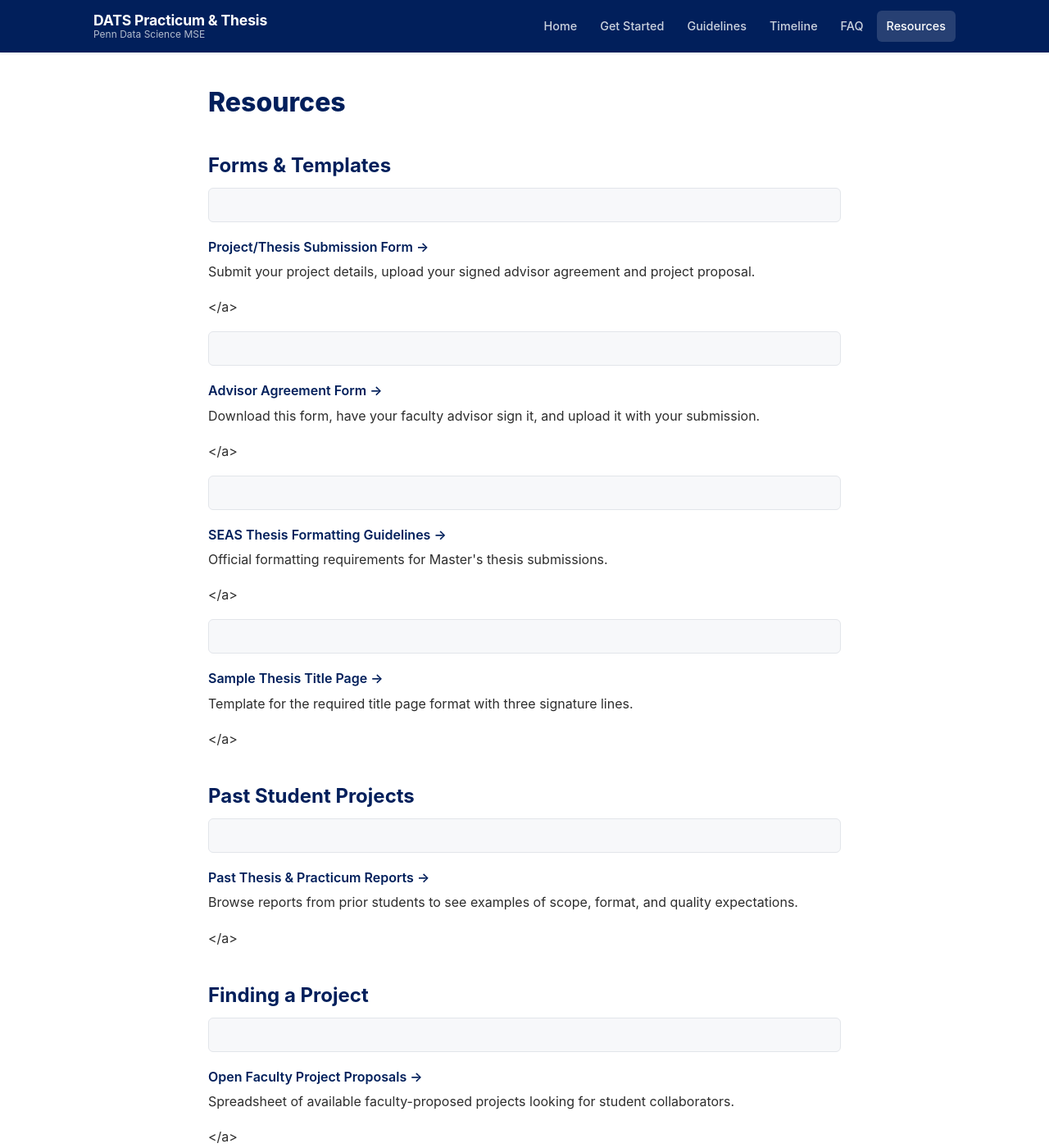
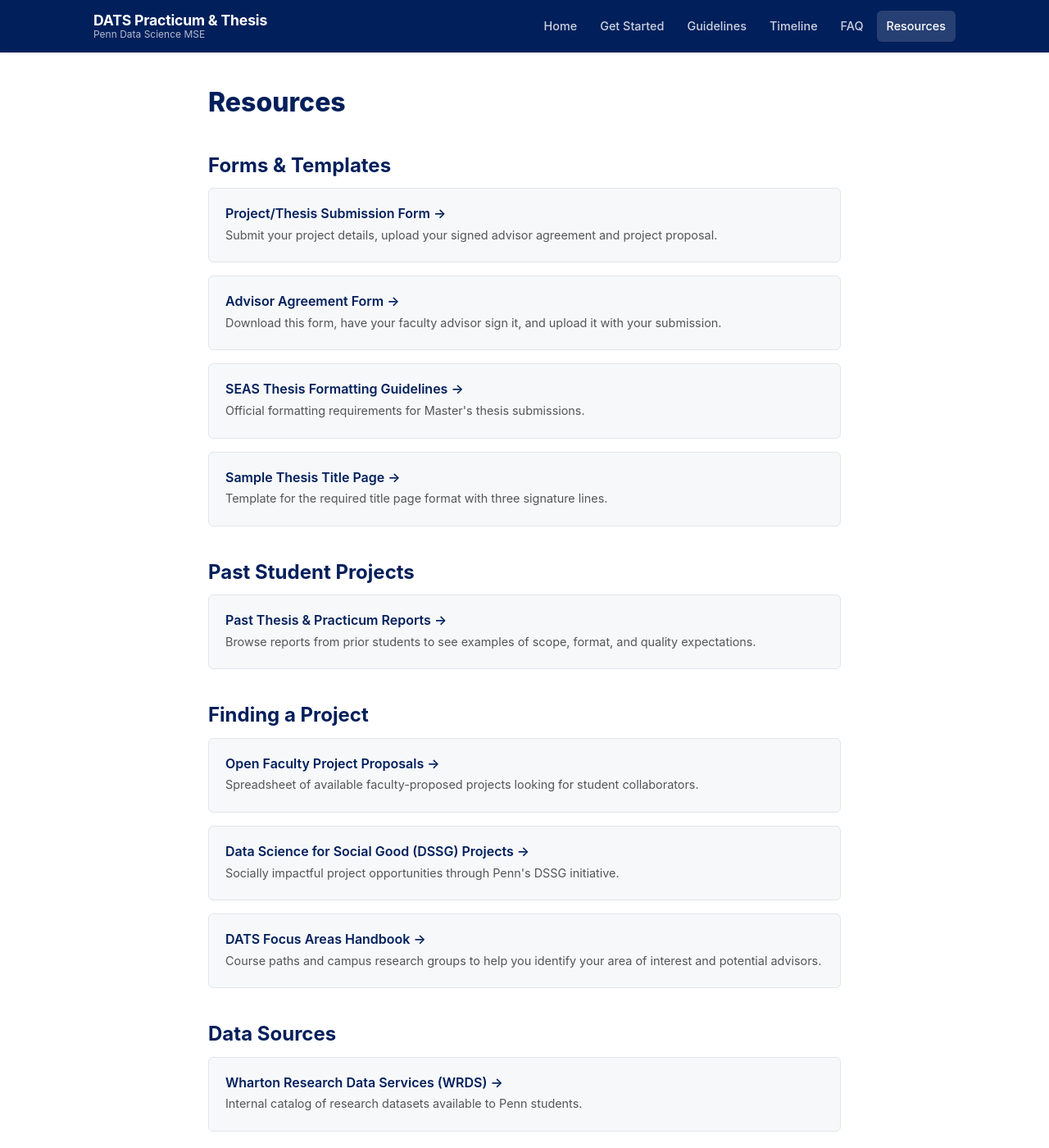
Before and after one commit to chandrasg/dats-projects, a Jekyll site: the page built from pages/resources.md, in a window 1280 px wide and 1400 px high. Shown: the whole window at 82% size. Built offline with Jekyll 4.4.1, drawn with Linux system fonts in a browser that asks for light colours.

Commit message:
Fix resource cards not rendering; remove timeline update note
Switch resource-card from <a> block containers to <div> wrappers with
<a> on the title only — fixes kramdown dropping inner content. Also
applied same fix to home page quick links.

Co-Authored-By: Claude Sonnet 4.6 <noreply@anthropic.com>

```diff
--- a/pages/resources.md
+++ b/pages/resources.md
@@ -8,60 +8,60 @@ permalink: /resources/
 
 ## Forms & Templates
 
-<a href="https://forms.gle/fYeA2nXtkgzqLpio6" target="_blank" class="resource-card">
-<h4>Project/Thesis Submission Form &rarr;</h4>
+<div class="resource-card">
+<h4><a href="https://forms.gle/fYeA2nXtkgzqLpio6" target="_blank">Project/Thesis Submission Form &rarr;</a></h4>
 <p>Submit your project details, upload your signed advisor agreement and project proposal.</p>
-</a>
+</div>
 
-<a href="https://drive.google.com/file/d/19d3zkQQ5TE014Onx_T0yOSQOgVGeGfKO/view" target="_blank" class="resource-card">
-<h4>Advisor Agreement Form &rarr;</h4>
+<div class="resource-card">
+<h4><a href="https://drive.google.com/file/d/19d3zkQQ5TE014Onx_T0yOSQOgVGeGfKO/view" target="_blank">Advisor Agreement Form &rarr;</a></h4>
 <p>Download this form, have your faculty advisor sign it, and upload it with your submission.</p>
-</a>
+</div>
 
-<a href="https://grad.seas.upenn.edu/student-handbook/masters-thesis/" target="_blank" class="resource-card">
-<h4>SEAS Thesis Formatting Guidelines &rarr;</h4>
+<div class="resource-card">
+<h4><a href="https://grad.seas.upenn.edu/student-handbook/masters-thesis/" target="_blank">SEAS Thesis Formatting Guidelines &rarr;</a></h4>
 <p>Official formatting requirements for Master's thesis submissions.</p>
-</a>
+</div>
 
-<a href="https://grad.seas.upenn.edu/wp-content/uploads/2018/09/MS-sample-thesis-title-picture.pdf" target="_blank" class="resource-card">
-<h4>Sample Thesis Title Page &rarr;</h4>
+<div class="resource-card">
+<h4><a href="https://grad.seas.upenn.edu/wp-content/uploads/2018/09/MS-sample-thesis-title-picture.pdf" target="_blank">Sample Thesis Title Page &rarr;</a></h4>
 <p>Template for the required title page format with three signature lines.</p>
-</a>
+</div>
 
 ## Past Student Projects
 
-<a href="https://drive.google.com/drive/folders/1oI7SmkmHA-2rU8pwdR9kUVLuF9Gw7YA-?usp=sharing" target="_blank" class="resource-card">
-<h4>Past Thesis & Practicum Reports &rarr;</h4>
+<div class="resource-card">
+<h4><a href="https://drive.google.com/drive/folders/1oI7SmkmHA-2rU8pwdR9kUVLuF9Gw7YA-?usp=sharing" target="_blank">Past Thesis &amp; Practicum Reports &rarr;</a></h4>
 <p>Browse reports from prior students to see examples of scope, format, and quality expectations.</p>
-</a>
+</div>
 
 ## Finding a Project
 
-<a href="https://docs.google.com/spreadsheets/d/107e4yWSrEaQU-o6RT7d5ViJ0CDuooiqdseBnipasQ3g/edit" target="_blank" class="resource-card">
-<h4>Open Faculty Project Proposals &rarr;</h4>
+<div class="resource-card">
+<h4><a href="https://docs.google.com/spreadsheets/d/107e4yWSrEaQU-o6RT7d5ViJ0CDuooiqdseBnipasQ3g/edit" target="_blank">Open Faculty Project Proposals &rarr;</a></h4>
 <p>Spreadsheet of available faculty-proposed projects looking for student collaborators.</p>
-</a>
+</div>
 
-<a href="https://web.sas.upenn.edu/data-science/data-science-for-good/" target="_blank" class="resource-card">
-<h4>Data Science for Social Good (DSSG) Projects &rarr;</h4>
+<div class="resource-card">
+<h4><a href="https://web.sas.upenn.edu/data-science/data-science-for-good/" target="_blank">Data Science for Social Good (DSSG) Projects &rarr;</a></h4>
 <p>Socially impactful project opportunities through Penn's DSSG initiative.</p>
-</a>
+</div>
 
-<a href="https://docs.google.com/document/d/1iIi1KfWK8GDqGP3Bpz3bU5oN1zaEhs4IBiDr_JG84G4/edit" target="_blank" class="resource-card">
-<h4>DATS Focus Areas Handbook &rarr;</h4>
+<div class="resource-card">
+<h4><a href="https://docs.google.com/document/d/1iIi1KfWK8GDqGP3Bpz3bU5oN1zaEhs4IBiDr_JG84G4/edit" target="_blank">DATS Focus Areas Handbook &rarr;</a></h4>
 <p>Course paths and campus research groups to help you identify your area of interest and potential advisors.</p>
-</a>
+</div>
 
 ## Data Sources
 
-<a href="https://analytics.wharton.upenn.edu/iwrds-data-catalog/" target="_blank" class="resource-card">
-<h4>Wharton Research Data Services (WRDS) &rarr;</h4>
+<div class="resource-card">
+<h4><a href="https://analytics.wharton.upenn.edu/iwrds-data-catalog/" target="_blank">Wharton Research Data Services (WRDS) &rarr;</a></h4>
 <p>Internal catalog of research datasets available to Penn students.</p>
-</a>
+</div>
 
 ## Poster Printing
 
-<a href="https://cets.seas.upenn.edu/answers/posters.html" target="_blank" class="resource-card">
-<h4>CETS Poster Printing &rarr;</h4>
+<div class="resource-card">
+<h4><a href="https://cets.seas.upenn.edu/answers/posters.html" target="_blank">CETS Poster Printing &rarr;</a></h4>
 <p>Poster printing service for practicum presentations. Budget code: 130-1303-1-000000-5264-4323-3968</p>
-</a>
+</div>
```
Also changed, not shown: index.md (+6 -6 lines), pages/timeline.md (+0 -4 lines).
